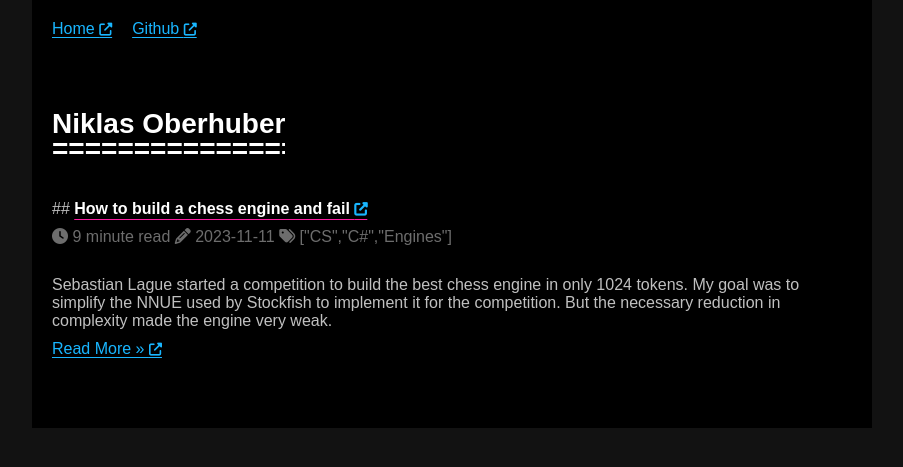
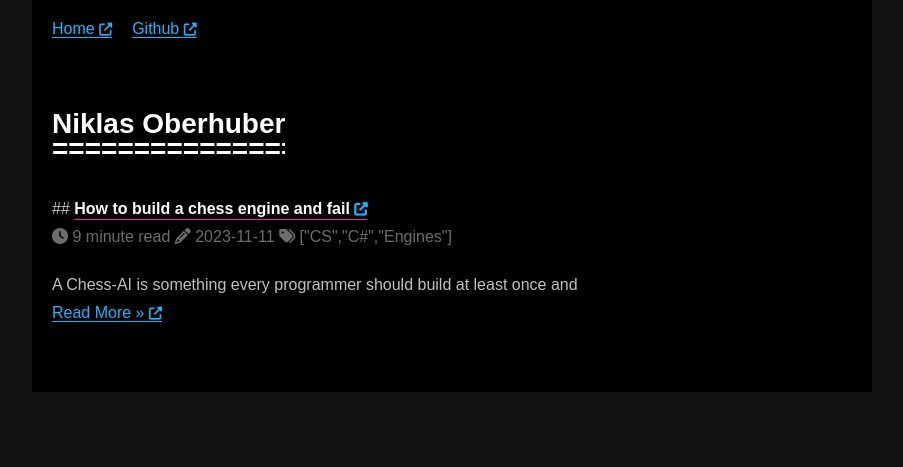
Before and after one commit to obrhubr/obrhubr.github.io, a Jekyll site: the page built from index.html, in a window 1280 px wide. Shown: the top 467 px of the page, without its empty margins (188-1091 px from the left). Built offline with Jekyll 4.4.1, drawn with Linux system fonts in a browser that asks for light colours; some web fonts are replaced.

Commit message:
Automated update to blog posts

```diff
--- a/_posts/2023-11-11-chess-engine.md
+++ b/_posts/2023-11-11-chess-engine.md
@@ -6,7 +6,7 @@ time: 9 minute
 published: 2023-11-11
 
 tags: CS C# Engines
-excerpt: Sebastian Lague started a competition to build the best chess engine in only 1024 tokens. My goal was to simplify the NNUE used by Stockfish to implement it for the competition. But the necessary reduction in complexity made the engine very weak.
+excerpt: A Chess-AI is something every programmer should build at least once and
 ---
 
 # How to try to build a chess engine and fail
```
